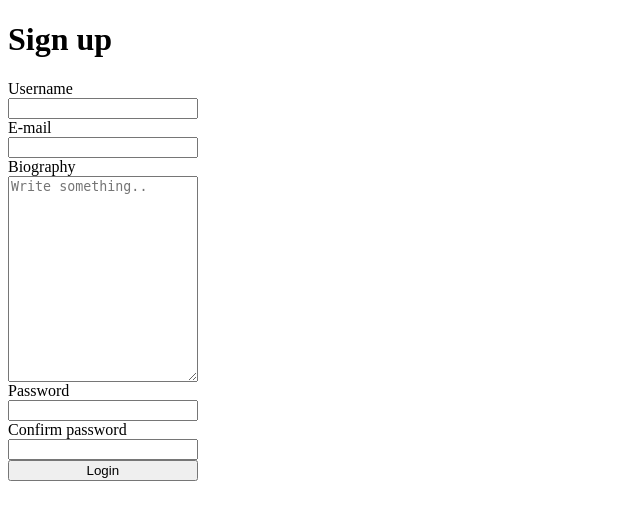
After one commit to rikardseg/Hacker-news, a PHP site: page /signup.php in a window 1280 px wide. The commit adds this page. Shown: the top 520 px of the page, without its empty margins (0-640 px from the left). Run offline with PHP 8.4, Linux system fonts and the light colour scheme.

Commit message:
sign up form

```diff
--- a/index.php
+++ b/index.php
@@ -13,11 +13,11 @@
     <h1>Hacker News</h1>
   </header>
   <ul>
-    <li><a href="#Newest posts">Newest posts</a></li>
     <li><a href="#Create new post">Create new post</a></li>
     <li><a href="#Most popular">Most popular</a></li>
-    <li><a href="index2.php">Login</a></li>
-    <li><a href="#Sign up">Sign up</a></li>
+    <li><a href="#Newest posts">Newest posts</a></li>
+    <li><a href="login.php">Login</a></li>
+    <li><a href="signup.php">Sign up</a></li>
   </ul>
   <script src="script.js"></script>
 </body>
--- a/index2.php
+++ b/login.php
@@ -2,7 +2,7 @@
 <html lang="en">
 
 <head>
-  <link rel="stylesheet" href="form.css" />
+  <link rel="stylesheet" href="login.css" />
   <meta charset="UTF-8" />
   <meta name="viewport" content="width=device-width, initial-scale=1.0" />
   <title>Document</title>
--- /dev/null
+++ b/signup.css
@@ -0,0 +1,5 @@
+form {
+  display: flex;
+  flex-direction: column;
+  width: 15%;
+}
--- /dev/null
+++ b/signup.php
@@ -0,0 +1,31 @@
+<!DOCTYPE html>
+<html lang="en">
+
+<head>
+    <link rel="stylesheet" href="signup.css" />
+    <meta charset="UTF-8">
+    <meta name="viewport" content="width=device-width, initial-scale=1.0">
+    <title>Document</title>
+</head>
+
+<body>
+    <main>
+        <h1>Sign up</h1>
+        <form action="index.php" method="post">
+            <label for="username">Username</label>
+            <input type="username" name="username" id="username" />
+            <label for="email">E-mail</label>
+            <input type="email" name="email" id="email" />
+            <label for="biography">Biography</label>
+            <textarea id="biography" name="biography" placeholder="Write something.." style="height:200px"></textarea>
+            <label for="password">Password</label>
+            <input type="password" name="password" id="password" />
+            <label for="password">Confirm password</label>
+            <input type="password" name="password" id="password" />
+            <button type="submit">Login</button>
+        </form>
+    </main>
+
+</body>
+
+</html>
```
Also changed, not shown: login.css (renamed from form.css).
